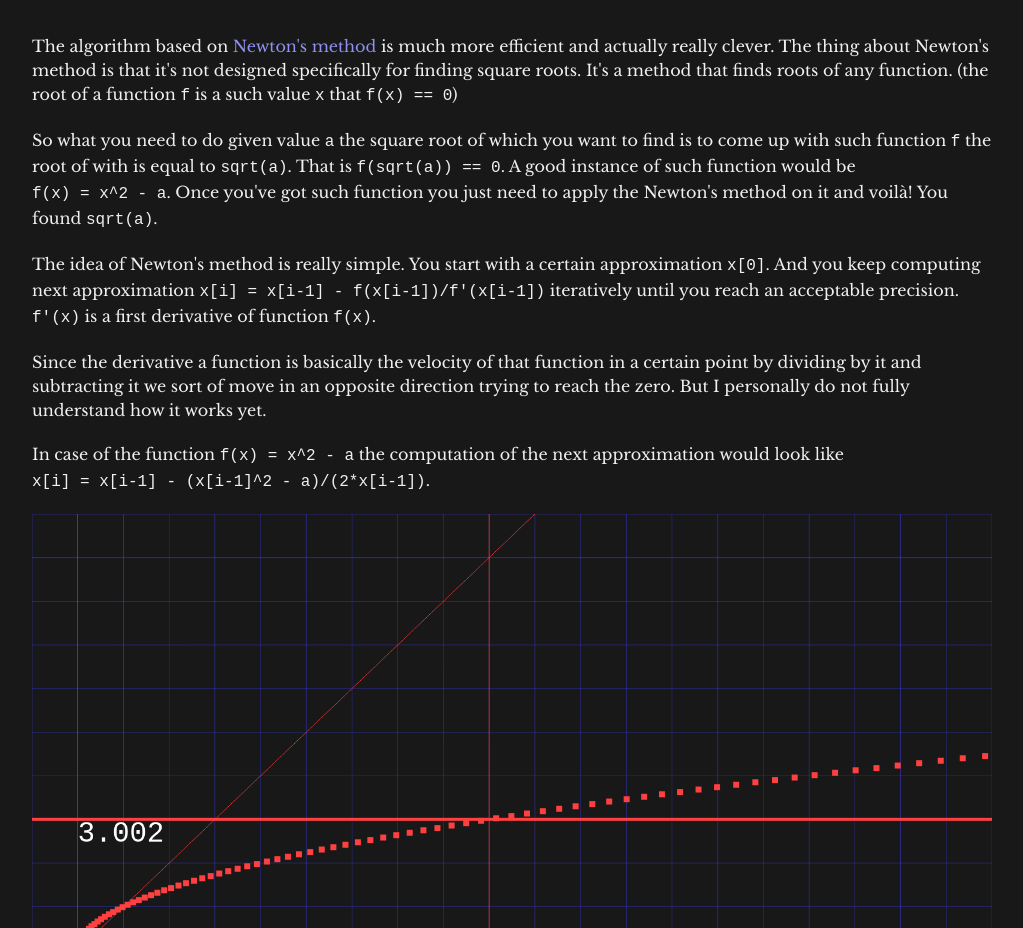
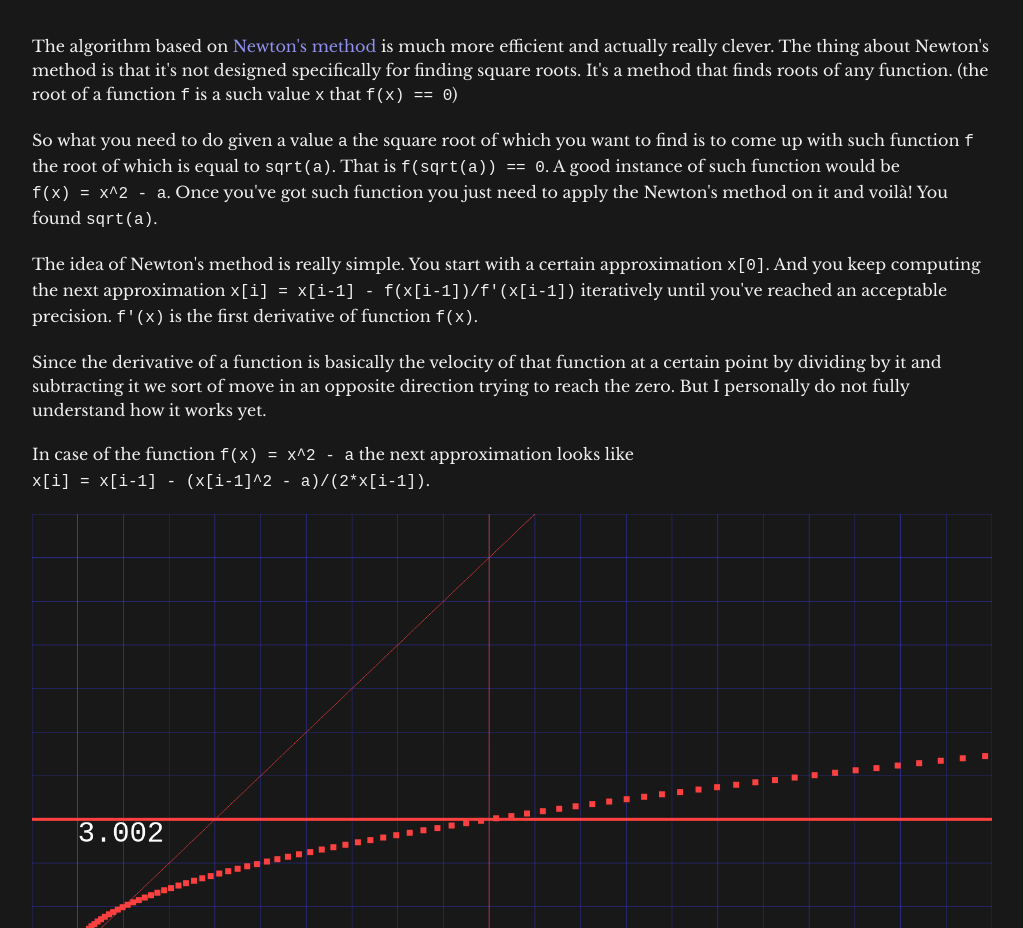
Before and after one commit to tsoding/dumb-sqrt, a website: page index.html in a window 1280 px wide. Shown: the part 1168-2096 px from the top of the page, without its empty margins (128-1151 px from the left). Drawn offline with Linux system fonts and the light colour scheme.

Commit message:
Fix typos

```diff
--- a/index.html
+++ b/index.html
@@ -24,10 +24,10 @@
 
     <h2 id="newton-method"><a href="#newton-method">Newton's Method</a></h2>
     <p>The algorithm based on <a href="https://en.wikipedia.org/wiki/Newton%27s_method">Newton's method</a> is much more efficient and actually really clever. The thing about Newton's method is that it's not designed specifically for finding square roots. It's a method that finds roots of any function. (the root of a function <code>f</code> is a such value <code>x</code> that <code>f(x) == 0</code>)</p>
-    <p>So what you need to do given value <code>a</code> the square root of which you want to find is to come up with such function <code>f</code> the root of with is equal to <code>sqrt(a)</code>. That is <code>f(sqrt(a)) == 0</code>. A good instance of such function would be <code>f(x) = x^2 - a</code>. Once you've got such function you just need to apply the Newton's method on it and voilà! You found <code>sqrt(a)</code>.</p>
-    <p>The idea of Newton's method is really simple. You start with a certain approximation <code>x[0]</code>. And you keep computing next approximation <code>x[i] = x[i-1] - f(x[i-1])/f'(x[i-1])</code> iteratively until you reach an acceptable precision. <code>f'(x)</code> is a first derivative of function <code>f(x)</code>.</p>
-    <p>Since the derivative a function is basically the velocity of that function in a certain point by dividing by it and subtracting it we sort of move in an opposite direction trying to reach the zero. But I personally do not fully understand how it works yet.</p>
-    <p>In case of the function <code>f(x) = x^2 - a</code> the computation of the next approximation would look like <code>x[i] = x[i-1] - (x[i-1]^2 - a)/(2*x[i-1])</code>.</p>
+    <p>So what you need to do given a value <code>a</code> the square root of which you want to find is to come up with such function <code>f</code> the root of which is equal to <code>sqrt(a)</code>. That is <code>f(sqrt(a)) == 0</code>. A good instance of such function would be <code>f(x) = x^2 - a</code>. Once you've got such function you just need to apply the Newton's method on it and voilà! You found <code>sqrt(a)</code>.</p>
+    <p>The idea of Newton's method is really simple. You start with a certain approximation <code>x[0]</code>. And you keep computing the next approximation <code>x[i] = x[i-1] - f(x[i-1])/f'(x[i-1])</code> iteratively until you've reached an acceptable precision. <code>f'(x)</code> is the first derivative of function <code>f(x)</code>.</p>
+    <p>Since the derivative of a function is basically the velocity of that function at a certain point by dividing by it and subtracting it we sort of move in an opposite direction trying to reach the zero. But I personally do not fully understand how it works yet.</p>
+    <p>In case of the function <code>f(x) = x^2 - a</code> the next approximation looks like <code>x[i] = x[i-1] - (x[i-1]^2 - a)/(2*x[i-1])</code>.</p>
     <canvas id="app-newton-method" class="plot" width="1600" height="800"></canvas>
     <p>Click the plot to set the <code>x</code> value.</p>
     <p>Source Code on <a href="https://github.com/tsoding/dumb-sqrt" target="_blank">GitHub</a> | Font <a href="https://github.com/impallari/Libre-Baskerville" target="_blank">Libre Baskerville</a></p>
```
